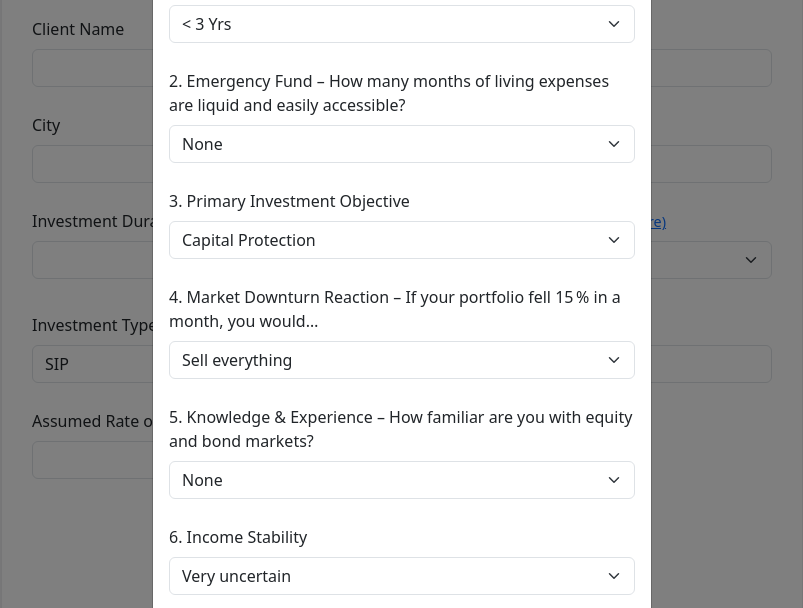
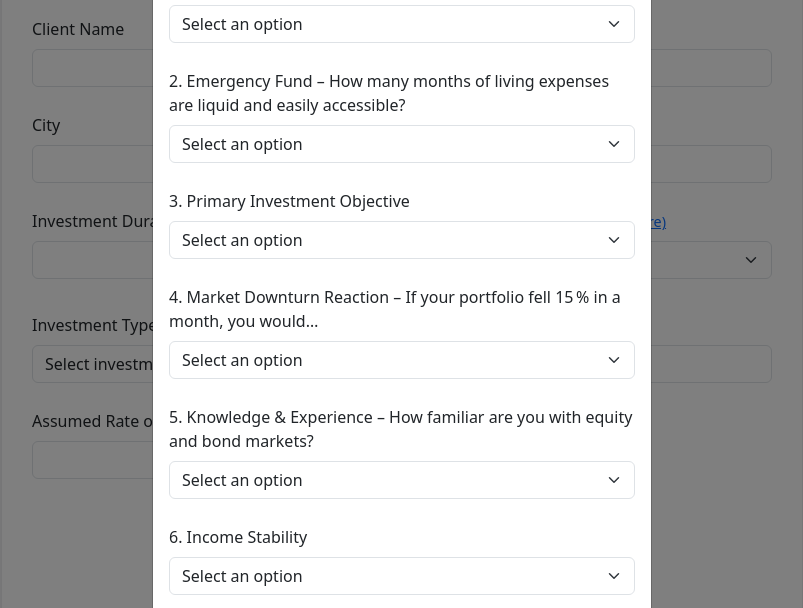
Before and after one commit to arungnaneshwaran/InvestmentRecommender, a plain HTML site: page Index.html in a window 1280 px wide. Both pictures are taken after a click on the link "(Don't know? Click here)". Shown: the part 169-777 px from the top of the page, without its empty margins (238-1041 px from the left). Drawn offline with nearby package versions, Linux system fonts and the light colour scheme.

Commit message:
default chnages

```diff
--- a/Index.html
+++ b/Index.html
@@ -62,6 +62,7 @@
       <label class="form-label">Risk Profile</label>
       <span class="ms-2"><a href="#" data-bs-toggle="modal" data-bs-target="#questionnaireModal" style="font-size: 0.9em;">(Don't know? Click here)</a></span>
       <select id="riskProfile" class="form-select">
+        <option value="" disabled selected>Select your risk profile</option>
         <option>Conservative</option>
         <option>Conservative to Moderate</option>
         <option>Moderate</option>
@@ -73,6 +74,7 @@
     <div class="col-md-6">
       <label class="form-label">Investment Type</label>
       <select id="invType" class="form-select">
+        <option value="" disabled selected>Select investment type</option>
         <option>SIP</option>
         <option>Lumpsum</option>
       </select>
@@ -120,43 +122,73 @@
         <form id="questionnaireForm">
           <div class="mb-3">
             <label class="form-label">1. Investment Goal Horizon – When will you need most of this money?</label>
-            <select class="form-select"><option>&lt; 3 Yrs</option><option>3-5 Yrs</option><option>5-7 Yrs</option><option>7-10 Yrs</option><option>&gt;10 Yrs</option></select>
+            <select class="form-select">
+              <option value="" disabled selected>Select an option</option>
+              <option>&lt; 3 Yrs</option><option>3-5 Yrs</option><option>5-7 Yrs</option><option>7-10 Yrs</option><option>&gt;10 Yrs</option>
+            </select>
           </div>
           <div class="mb-3">
             <label class="form-label">2. Emergency Fund – How many months of living expenses are liquid and easily accessible?</label>
-            <select class="form-select"><option>None</option><option>1-3 mo</option><option>3-6 mo</option><option>6-12 mo</option><option>&gt;12 mo</option></select>
+            <select class="form-select">
+              <option value="" disabled selected>Select an option</option>
+              <option>None</option><option>1-3 mo</option><option>3-6 mo</option><option>6-12 mo</option><option>&gt;12 mo</option>
+            </select>
           </div>
           <div class="mb-3">
             <label class="form-label">3. Primary Investment Objective</label>
-            <select class="form-select"><option>Capital Protection</option><option>Income with minimal growth</option><option>Balanced growth & income</option><option>Growth with some income</option><option>Aggressive growth</option></select>
+            <select class="form-select">
+              <option value="" disabled selected>Select an option</option>
+              <option>Capital Protection</option><option>Income with minimal growth</option><option>Balanced growth & income</option><option>Growth with some income</option><option>Aggressive growth</option>
+            </select>
           </div>
           <div class="mb-3">
             <label class="form-label">4. Market Downturn Reaction – If your portfolio fell 15 % in a month, you would…</label>
-            <select class="form-select"><option>Sell everything</option><option>Sell part and move to safety</option><option>Stay invested</option><option>Buy a little more</option><option>Invest aggressively</option></select>
+            <select class="form-select">
+              <option value="" disabled selected>Select an option</option>
+              <option>Sell everything</option><option>Sell part and move to safety</option><option>Stay invested</option><option>Buy a little more</option><option>Invest aggressively</option>
+            </select>
           </div>
           <div class="mb-3">
             <label class="form-label">5. Knowledge & Experience – How familiar are you with equity and bond markets?</label>
-            <select class="form-select"><option>None</option><option>Basic</option><option>Moderate</option><option>Experienced</option><option>Professional/Expert</option></select>
+            <select class="form-select">
+              <option value="" disabled selected>Select an option</option>
+              <option>None</option><option>Basic</option><option>Moderate</option><option>Experienced</option><option>Professional/Expert</option>
+            </select>
           </div>
           <div class="mb-3">
             <label class="form-label">6. Income Stability</label>
-            <select class="form-select"><option>Very uncertain</option><option>Somewhat uncertain</option><option>Stable salary/income</option><option>Stable + Incentive</option><option>Highly stable + surplus</option></select>
+            <select class="form-select">
+              <option value="" disabled selected>Select an option</option>
+              <option>Very uncertain</option><option>Somewhat uncertain</option><option>Stable salary/income</option><option>Stable + Incentive</option><option>Highly stable + surplus</option>
+            </select>
           </div>
           <div class="mb-3">
             <label class="form-label">7. Dependants & Obligations</label>
-            <select class="form-select"><option>Many dependants, High EMIs</option><option>Many dependants, Low EMIs</option><option>Few dependants, moderate EMIs</option><option>Few dependants, low EMIs</option><option>No dependants, no EMIs</option></select>
+            <select class="form-select">
+              <option value="" disabled selected>Select an option</option>
+              <option>Many dependants, High EMIs</option><option>Many dependants, Low EMIs</option><option>Few dependants, moderate EMIs</option><option>Few dependants, low EMIs</option><option>No dependants, no EMIs</option>
+            </select>
           </div>
           <div class="mb-3">
             <label class="form-label">8. Comfort With Volatility – Annual return swing you can tolerate?</label>
-            <select class="form-select"><option>± 5 %</option><option>± 10 %</option><option>± 15 %</option><option>± 20 %</option><option>± 25 %</option></select>
+            <select class="form-select">
+              <option value="" disabled selected>Select an option</option>
+              <option>± 5 %</option><option>± 10 %</option><option>± 15 %</option><option>± 20 %</option><option>± 25 %</option>
+            </select>
           </div>
           <div class="mb-3">
             <label class="form-label">9. Past Investing Behaviour – In previous corrections you…</label>
-            <select class="form-select"><option>Always exited</option><option>Often exited</option><option>Held on</option><option>Added a bit</option><option>Added a lot</option></select>
+            <select class="form-select">
+              <option value="" disabled selected>Select an option</option>
+              <option>Always exited</option><option>Often exited</option><option>Held on</option><option>Added a bit</option><option>Added a lot</option>
+            </select>
           </div>
           <div class="mb-3">
             <label class="form-label">10. Return Expectation (10 yr CAGR)</label>
-            <select class="form-select"><option>≤ 5 %</option><option>6-8%</option><option>9-11%</option><option>12-14%</option><option>≥ 15 %</option></select>
+            <select class="form-select">
+              <option value="" disabled selected>Select an option</option>
+              <option>≤ 5 %</option><option>6-8%</option><option>9-11%</option><option>12-14%</option><option>≥ 15 %</option>
+            </select>
           </div>
           <div class="text-end">
             <button type="button" class="btn btn-primary" onclick="submitQuestionnaire()">Submit</button>
```
